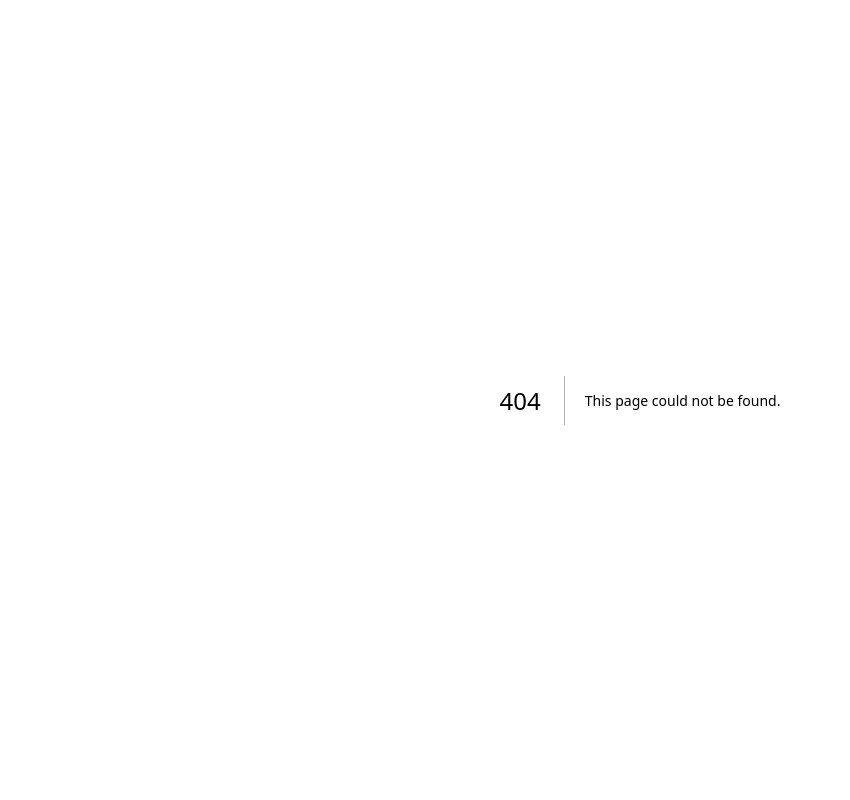
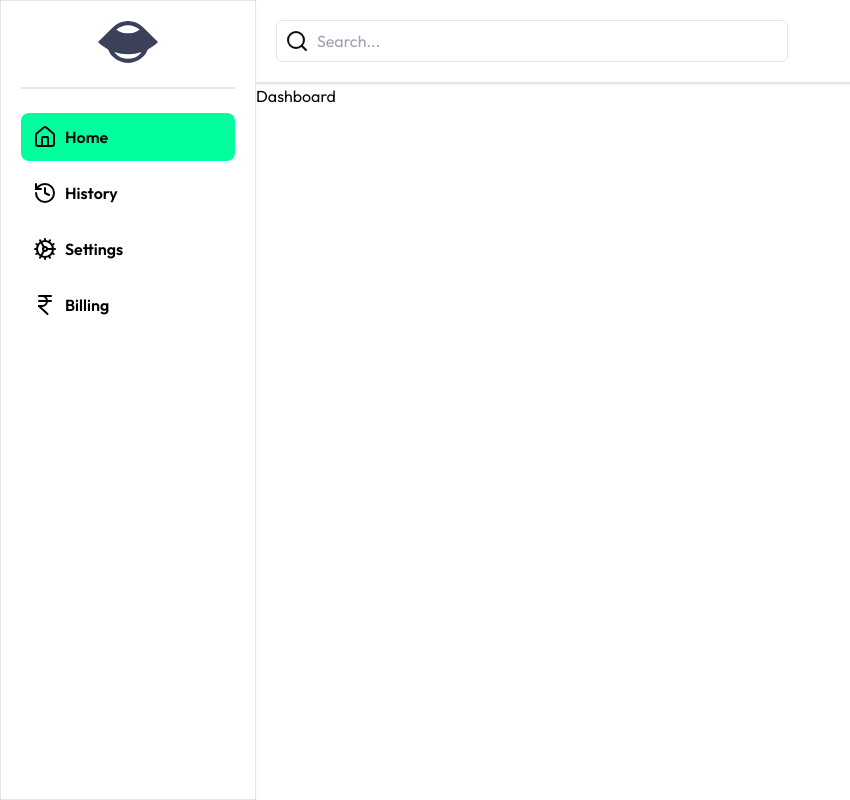
Before and after one commit to Sivasish48/contentai, a Next.js app: page /dashboard in a window 1280 px wide. Before the commit this address had no page. Shown: the whole page, without its empty margins (0-850 px from the left). Built offline with nearby package versions, Linux system fonts and the light colour scheme.

Commit message:
finished setting up the sidebar

```diff
--- /dev/null
+++ b/app/(auth)/dashboard/_components/Header.tsx
@@ -0,0 +1,16 @@
+import { Search } from 'lucide-react'
+import React from 'react'
+
+function Header() {
+  return (
+    <div className='p-5 shadow-sm border-b-2'>
+        <div className='flex gap-2 items-center p-2 border rounded-md max-w-lg'>
+          <Search/>
+          <input type="text" placeholder='Search...'
+          className='outline-none'/>
+        </div>
+    </div>
+  )
+}
+
+export default Header
--- /dev/null
+++ b/app/(auth)/dashboard/_components/SideNav.tsx
@@ -0,0 +1,69 @@
+"use client";
+import React, { useEffect } from "react";
+import Image from "next/image";
+import { Home, History, Cog, IndianRupee } from "lucide-react";
+import { usePathname } from "next/navigation";
+
+function SideNav() {
+  const menuList = [
+    {
+      name: "Home",
+      icon: Home,
+      path: "/dashboard",
+    },
+    {
+      name: "History",
+      icon: History,
+      path: "/dashboard/history",
+    },
+    {
+      name: "Settings",
+      icon: Cog,
+      path: "/dashboard/settings",
+    },
+    {
+      name: "Billing",
+      icon: IndianRupee,
+      path: "/dashboard/billing",
+    },
+  ];
+
+  const path = usePathname();
+
+  useEffect(() => {
+    console.log(path);
+  }, [path]);
+
+  return (
+    <div className="h-screen p-5 shadow-sm border">
+      <div className="flex justify-center">
+        <Image
+          src="/logo.svg"
+          alt="logo"
+          width={60}
+          height={60}
+          className="hidden md:block"
+        />
+      </div>
+      <hr className="my-6 border" />
+      <div className="mt-3">
+        {menuList.map((menu, index) => (
+          <div
+            key={index}
+            className={`flex gap-2 mb-2 p-3 cursor-pointer rounded-lg font-semibold items-center transition-colors
+              ${
+                path === menu.path
+                  ? "bg-primary"
+                  : "bg-transparent text-black hover:bg-primary"
+              }`}
+          >
+            <menu.icon className="w-6 h-6" />
+            <h2>{menu.name}</h2>
+          </div>
+        ))}
+      </div>
+    </div>
+  );
+}
+
+export default SideNav;
--- /dev/null
+++ b/app/(auth)/dashboard/layout.tsx
@@ -0,0 +1,27 @@
+import React from 'react'
+import SideNav from './_components/SideNav';
+import Header from './_components/Header';
+
+function layout({
+    children,
+  }: Readonly<{
+    children: React.ReactNode;
+  }>) {
+  return (
+    <div>
+  <div className='md:w-64 hidden md:block fixed'>
+    <SideNav/>
+  </div>
+
+
+
+
+    <div className='md:ml-64'>
+    <Header/>
+    {children}
+    </div>
+    </div>
+  )
+}
+
+export default layout
--- /dev/null
+++ b/app/(auth)/dashboard/page.tsx
@@ -0,0 +1,9 @@
+import React from 'react'
+
+function Dashboard() {
+  return (
+    <div>Dashboard</div>
+  )
+}
+
+export default Dashboard
--- a/app/layout.tsx
+++ b/app/layout.tsx
@@ -1,24 +1,17 @@
 import type { Metadata } from "next";
 import localFont from "next/font/local";
+import { Inter,Outfit} from "next/font/google";
 import "./globals.css";
 import { ClerkProvider } from "@clerk/nextjs";
 
-const geistSans = localFont({
-  src: "./fonts/GeistVF.woff",
-  variable: "--font-geist-sans",
-  weight: "100 900",
-});
-const geistMono = localFont({
-  src: "./fonts/GeistMonoVF.woff",
-  variable: "--font-geist-mono",
-  weight: "100 900",
-});
+
 
 export const metadata: Metadata = {
   title: "Create Next App",
   description: "Generated by create next app",
 };
 
+const inter = Outfit({subsets:['latin']})
 export default function RootLayout({
   children,
 }: Readonly<{
@@ -28,10 +21,7 @@ export default function RootLayout({
     <ClerkProvider>
     <html lang="en">
       <body
-        className={`${geistSans.variable} ${geistMono.variable} antialiased`}
-      >
-        {children}
-      </body>
+        className={inter.className}>{children}</body>
     </html>
     </ClerkProvider>
   );
--- a/app/page.tsx
+++ b/app/page.tsx
@@ -1,5 +1,5 @@
 import { Button } from "@/components/ui/button";
-import Image from "next/image";
+
 
 export default function Home() {
   return (
--- a/middleware.ts
+++ b/middleware.ts
@@ -4,7 +4,7 @@ export default clerkMiddleware(async (auth, req) => {
   if (isProtectedRoute(req)) await auth.protect();
 });
 
-const isProtectedRoute = createRouteMatcher(["/"]);
+const isProtectedRoute = createRouteMatcher(["/dashboard(./*)"]);
 
 export const config = {
   matcher: [
```
Also changed, not shown: package.json (+5 -2 lines), public/logo.svg (added), 1 other file (tests, documents, lock files or other folders).
